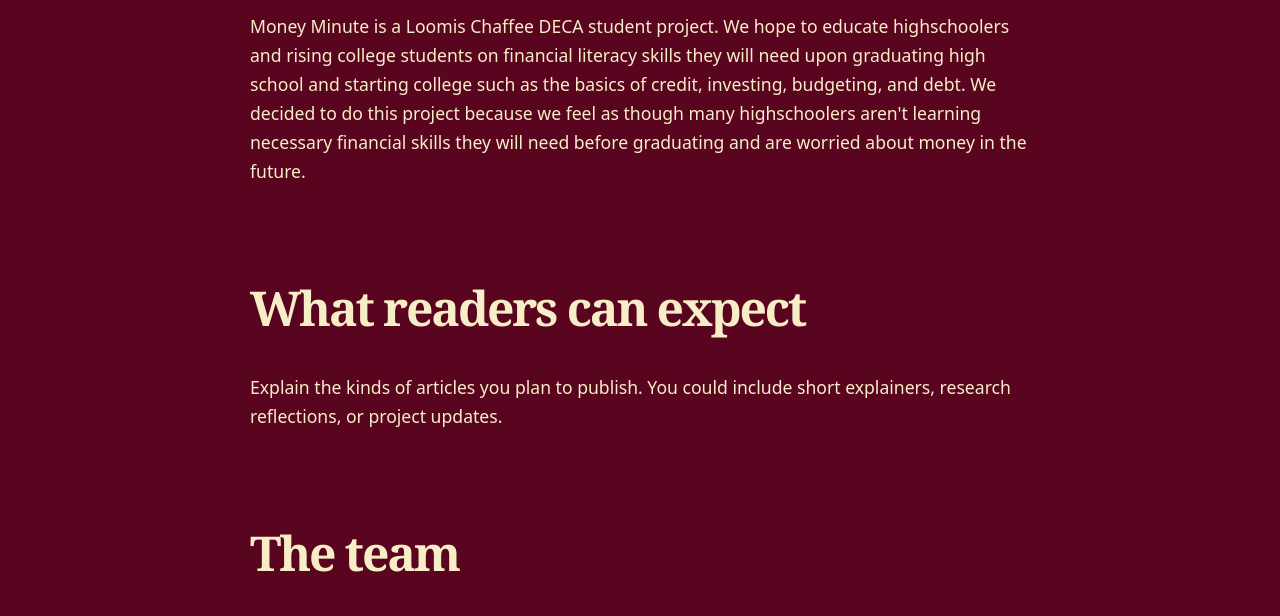
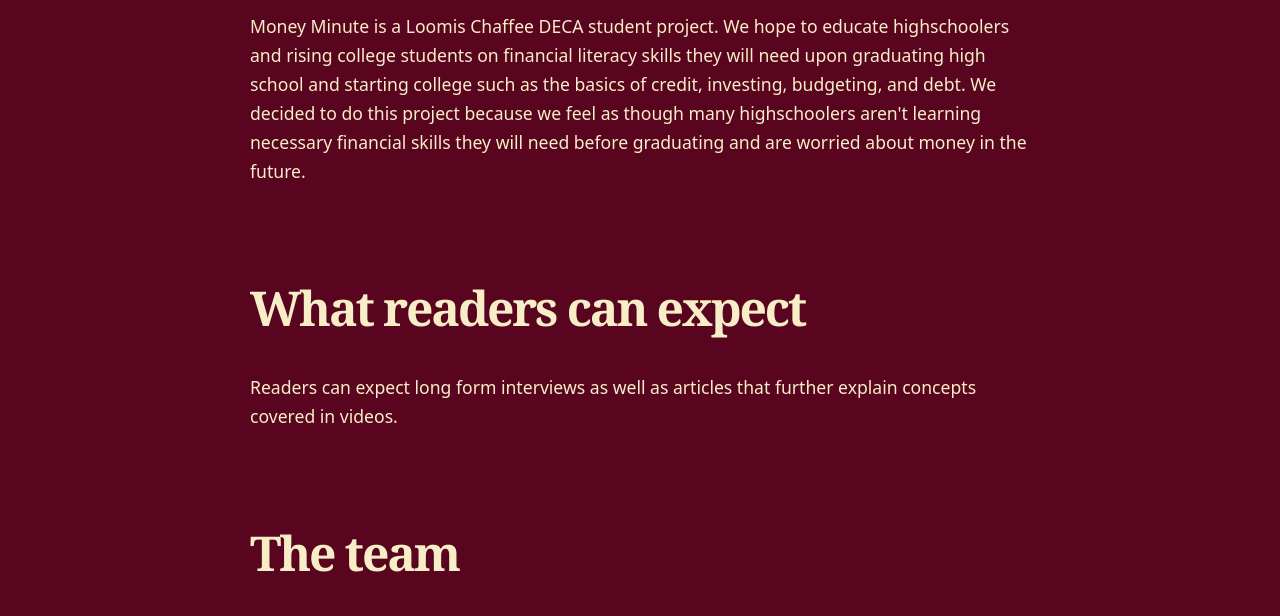
Before and after one commit to MonadicTrie/www.money-minute.com, an Eleventy site: page src/pages/about.md in a window 1280 px wide. Shown: the part 471-1087 px from the top of the page. Built offline with nearby package versions, Linux system fonts and the light colour scheme; Eleventy itself is replaced by a stand-in of ours; files that its build step writes are made by us from their sources.

Commit message:
Update Pages “about”

```diff
--- a/src/pages/about.md
+++ b/src/pages/about.md
@@ -2,19 +2,14 @@
 title: About the project
 description: An introduction to this DECA student project.
 ---
-
 ## The idea
-
 Money Minute is a Loomis Chaffee DECA student project. We hope to educate highschoolers and rising college students on financial literacy skills they will need upon graduating high school and starting college such as the basics of credit, investing, budgeting, and debt. We decided to do this project because we feel as though many highschoolers aren't learning necessary financial skills they will need before graduating and are worried about money in the future.
 
 ## What readers can expect
-
-Explain the kinds of articles you plan to publish. You could include short explainers, research reflections, or project updates.
+Readers can expect long form interviews as well as articles that further explain concepts covered in videos.
 
 ## The team
-
 Introduce the team's roles and contributions. Add names or photographs only with permission, and avoid publishing private student details.
 
 ## How we work
-
 Describe your research and review process. Explain how you check sources, credit other people's work, and correct mistakes.
```
